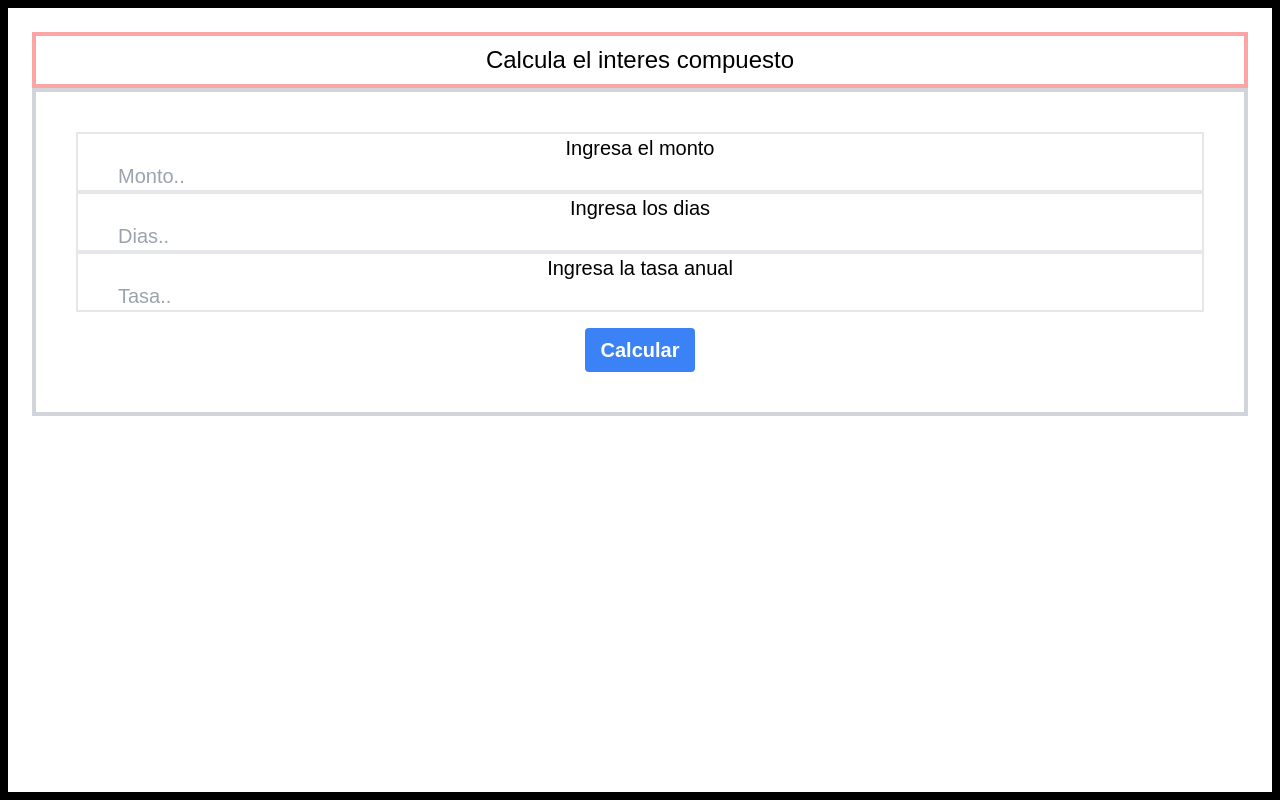
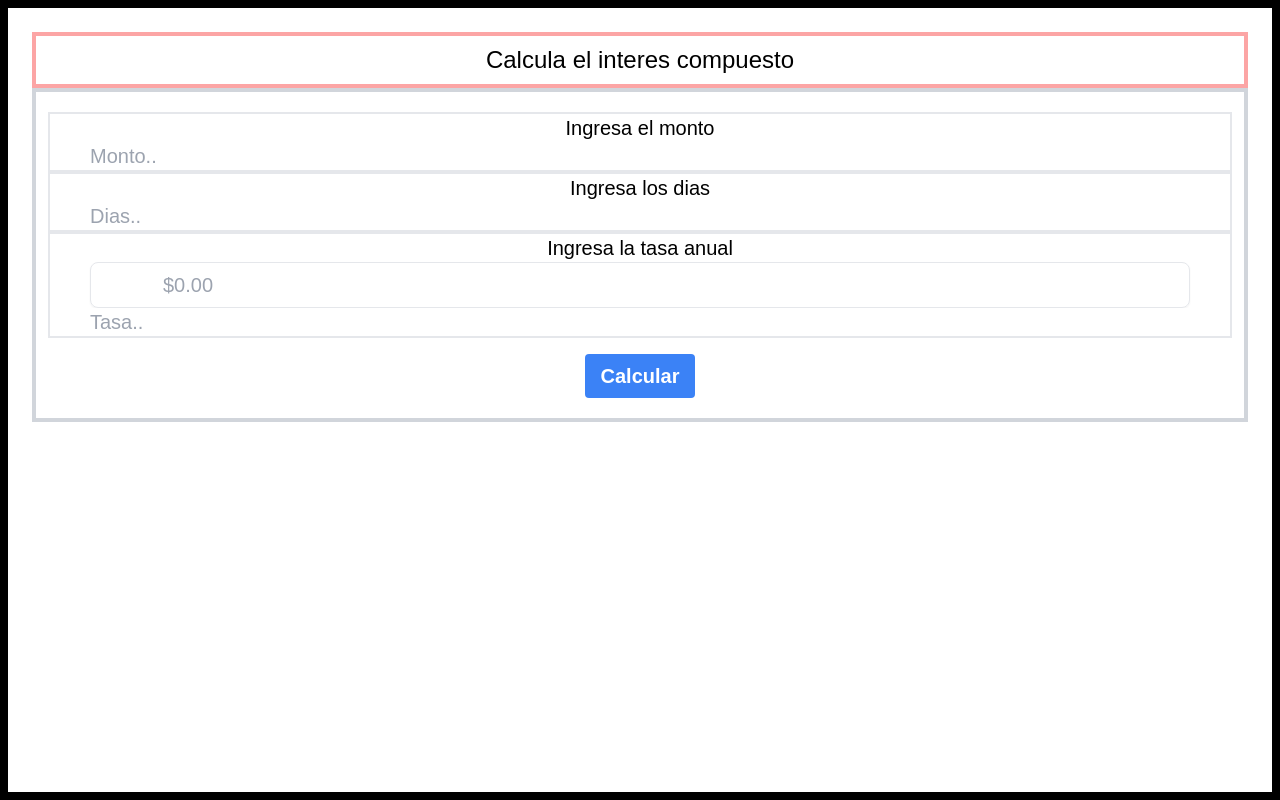
Before and after one commit to gerogallinger/creditCardManager, a React (Create React App) app: page /calcu-int-comp in a window 1280 px wide. Built offline with nearby package versions, Linux system fonts and the light colour scheme.

Commit message:
loader en listOpc

```diff
--- a/src/components/SignIn.jsx
+++ b/src/components/SignIn.jsx
@@ -32,7 +32,7 @@ export default function SignIn() {
                 return;
             }
             try {
-                await auth.signInWithEmailAndPassword(email, password);
+                await auth.signInWithEmailAndPassword(mail, password);
 
                 const userToFirebase = {
                     mail: mail
--- a/src/components/interesCompuesto.jsx
+++ b/src/components/interesCompuesto.jsx
@@ -43,10 +43,10 @@ const InteresCompuesto = () => {
                         Calcula el interes compuesto
                     </h2>
                 </div>
-                <div className='grid-cols-1 p-4 border-4 border-gray-300'>
-                    <div className='p-6 text-xl text-center'>
+                <div className='grid-cols-1 p-1 border-4 border-gray-300'>
+                    <div className='px-2 py-4 text-xl text-center'>
                         <form onSubmit={calcularIngresoFinal}>
-                            <div className='border-2  flex flex-col px-10'>
+                            <div className='border-2 flex flex-col px-10'>
                                 <label htmlFor="montoIngreso"> Ingresa el monto </label>
                                 <input
                                     id="montoInicial"
@@ -70,6 +70,12 @@ const InteresCompuesto = () => {
                             </div>
                             <div className='border-2 flex flex-col px-10'>
                                 <label htmlFor="montoIngreso"> Ingresa la tasa anual </label>
+                                <input
+                                    type="number"
+                                    placeholder="$0.00"
+                                    className="w-full pl-[4.5rem] pr-3 py-2 appearance-none bg-transparent outline-none border focus:border-indigo-600 shadow-sm rounded-lg"
+                                />
+                                {/* TODO:  cambiar los input por este tipo arriba*/}
                                 <input
                                     id="tasaAnual"
                                     type="number"
--- a/src/components/listaOpciones.jsx
+++ b/src/components/listaOpciones.jsx
@@ -5,19 +5,20 @@ import { getAuth } from "firebase/auth";
 import { doc, getDoc } from "firebase/firestore";
 import { useNavigate } from 'react-router-dom';
 import OptionElement from './miniComponents/optionElement'
-
+import SimpleSpinner from '../components/miniComponents/simpleSpinner'
 
 const ListaOpciones = () => {
 
     const [numeros, SetNumeros] = useState([1, 2, 3, 4, 5, 6])
     const [userName, setUserName] = useState('')
-
+    const [loading, setLoading] = useState(true)
     const [items, setItems] = useState([]);
     const navigate = useNavigate();
 
     useEffect(() => {
         //buscamos el user en localstorage para traer los datos
         async function getUser() {
+            setLoading(true)
             let uid = localStorage.getItem('uid');
             if (!uid) {
                 console.log("No tenemos usuario cargado");
@@ -34,6 +35,10 @@ const ListaOpciones = () => {
                 console.log('No se encontró el documento del usuario.');
                 navigate("/singup")
             }
+            setTimeout(() => {
+                console.log("Ekecutando timeout");
+            }, 3000)
+            setLoading(false)
         }
 
         getUser();
@@ -41,7 +46,11 @@ const ListaOpciones = () => {
 
 
     return (
-        <Fragment>
+        <>
+            {loading ? (
+                <SimpleSpinner name="Cargando..." />
+            ) :
+                (
 
                     <div className='border-4 flex flex-col items-center justify-center h-screen '>
                         <div className='flex flex-col items-center h-1/5'>
@@ -56,10 +65,12 @@ const ListaOpciones = () => {
                             <OptionElement title="Calculadora de regla de 3" route="/regla3" />
                         </div>
                     </div>
+                )
+            }
 
 
 
-        </Fragment>
+        </>
     );
 }
 
--- /dev/null
+++ b/src/components/miniComponents/simpleSpinner.jsx
@@ -0,0 +1,11 @@
+import CircularProgress from '@mui/material/CircularProgress';
+
+function SimpleSpinner(name) {
+    return (
+        <div className='flex items-center justify-center min-h-screen pr-6'>
+            <CircularProgress color="inherit" />
+        </div>
+    );
+}
+
+export default SimpleSpinner;
```
Lines whose indentation alone changed are shown as unchanged.
